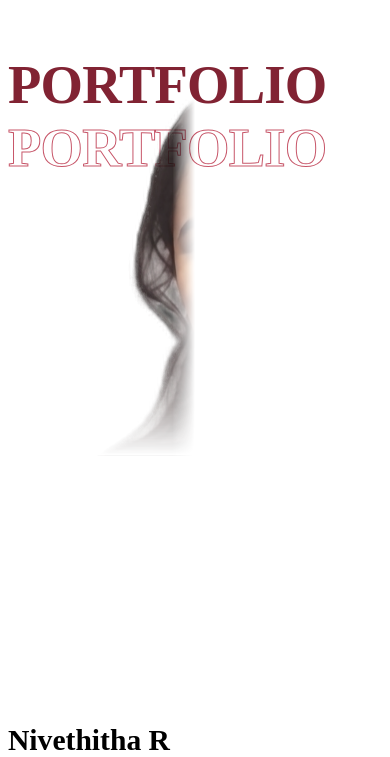
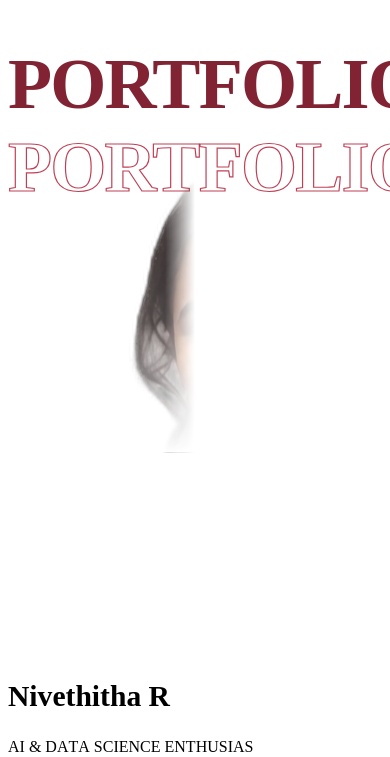
Before and after one commit to Nivethitha-1131/Portfolio_, a React (Vite) app in the folder frontend/: page / in a window 390 px wide. Shown: the part 1121-1878 px from the top of the page. Built offline with nearby package versions, Linux system fonts and the light colour scheme; no server answers; the HTML template or start-up script is replaced by a standard one; a web font is replaced by a local one.

Commit message:
style(hero): enlarge PORTFOLIO background text and maintain portrait proportions

```diff
--- a/frontend/src/components/home/Hero.jsx
+++ b/frontend/src/components/home/Hero.jsx
@@ -133,13 +133,13 @@ export default function Hero({ onContactOpen }) {
       {/* ── Layer 1a — PORTFOLIO wordmark SOLID (behind portrait) ── */}
       <div
         aria-hidden="true"
-        className="pointer-events-none absolute inset-x-0 z-[1] flex items-center justify-center font-serif select-none whitespace-nowrap leading-none px-2 overflow-hidden"
+        className="pointer-events-none absolute inset-x-0 z-[1] flex items-center justify-center font-serif select-none whitespace-nowrap leading-none px-1 overflow-hidden"
         style={{
-          top: '48%',
+          top: '47%',
           transform: 'translateY(-50%)',
-          fontSize: 'clamp(46px, 14vw, 210px)',
+          fontSize: 'clamp(58px, 18.5vw, 260px)',
           fontWeight: 900,
-          letterSpacing: '-0.015em',
+          letterSpacing: '-0.025em',
           color: '#7B1829',
           opacity: 0.95,
         }}
@@ -166,15 +166,15 @@ export default function Hero({ onContactOpen }) {
       {/* ── Layer 1b — PORTFOLIO wordmark OUTLINE (above portrait) ── */}
       <div
         aria-hidden="true"
-        className="pointer-events-none absolute inset-x-0 z-[20] flex items-center justify-center font-serif select-none whitespace-nowrap leading-none px-2 overflow-hidden"
+        className="pointer-events-none absolute inset-x-0 z-[20] flex items-center justify-center font-serif select-none whitespace-nowrap leading-none px-1 overflow-hidden"
         style={{
-          top: '48%',
+          top: '47%',
           transform: 'translateY(-50%)',
-          fontSize: 'clamp(46px, 14vw, 210px)',
+          fontSize: 'clamp(58px, 18.5vw, 260px)',
           fontWeight: 900,
-          letterSpacing: '-0.015em',
+          letterSpacing: '-0.025em',
           color: 'transparent',
-          WebkitTextStroke: 'clamp(1px, 0.16vw, 1.8px) rgba(180,30,55,0.75)',
+          WebkitTextStroke: 'clamp(1.2px, 0.22vw, 2.2px) rgba(180,30,55,0.85)',
         }}
       >
         <motion.div
@@ -196,31 +196,31 @@ export default function Hero({ onContactOpen }) {
         </motion.div>
       </div>
 
-      {/* ── Layer 2 — Portrait (Noticeably bigger & more impactful) ── */}
+      {/* ── Layer 2 — Portrait ── */}
       <motion.div
         className="pointer-events-none absolute z-[10] flex items-center justify-center"
         style={{
-          top: '48%',
+          top: '47%',
           left: '50%',
           transform: 'translate(-50%, -50%)',
-          height: 'clamp(340px, 58vh, 660px)',
+          height: 'clamp(270px, 48vh, 550px)',
           width: 'auto',
           WebkitMaskImage: `
             linear-gradient(
               to top,
               transparent 0%,
-              rgba(0,0,0,0.55) 12%,
-              rgba(0,0,0,0.92) 22%,
-              black 38%,
-              black 84%,
-              rgba(0,0,0,0.9) 93%,
+              rgba(0,0,0,0.6) 18%,
+              rgba(0,0,0,0.9) 32%,
+              black 50%,
+              black 80%,
+              rgba(0,0,0,0.85) 92%,
               transparent 100%
             ),
             linear-gradient(
               to right,
               transparent 0%,
-              black 6%,
-              black 94%,
+              black 8%,
+              black 92%,
               transparent 100%
             )
           `,
@@ -229,25 +229,25 @@ export default function Hero({ onContactOpen }) {
             linear-gradient(
               to top,
               transparent 0%,
-              rgba(0,0,0,0.55) 12%,
-              rgba(0,0,0,0.92) 22%,
-              black 38%,
-              black 84%,
-              rgba(0,0,0,0.9) 93%,
+              rgba(0,0,0,0.6) 18%,
+              rgba(0,0,0,0.9) 32%,
+              black 50%,
+              black 80%,
+              rgba(0,0,0,0.85) 92%,
               transparent 100%
             ),
             linear-gradient(
               to right,
               transparent 0%,
-              black 6%,
-              black 94%,
+              black 8%,
+              black 92%,
               transparent 100%
             )
           `,
           maskComposite: 'intersect',
         }}
-        initial={shouldReduceMotion ? { opacity: 0.88 } : { opacity: 0 }}
-        animate={{ opacity: 0.88 }}
+        initial={shouldReduceMotion ? { opacity: 0.85 } : { opacity: 0 }}
+        animate={{ opacity: 0.85 }}
         transition={{
           duration: 1.5,
           delay: 0.1,
@@ -257,7 +257,7 @@ export default function Hero({ onContactOpen }) {
         <img
           src="/assets/portrait.png"
           alt="Nivethitha Ramesh"
-          className="h-full w-auto object-contain max-w-[94vw] sm:max-w-[85vw]"
+          className="h-full w-auto object-contain max-w-[85vw]"
           draggable="false"
         />
       </motion.div>
```
